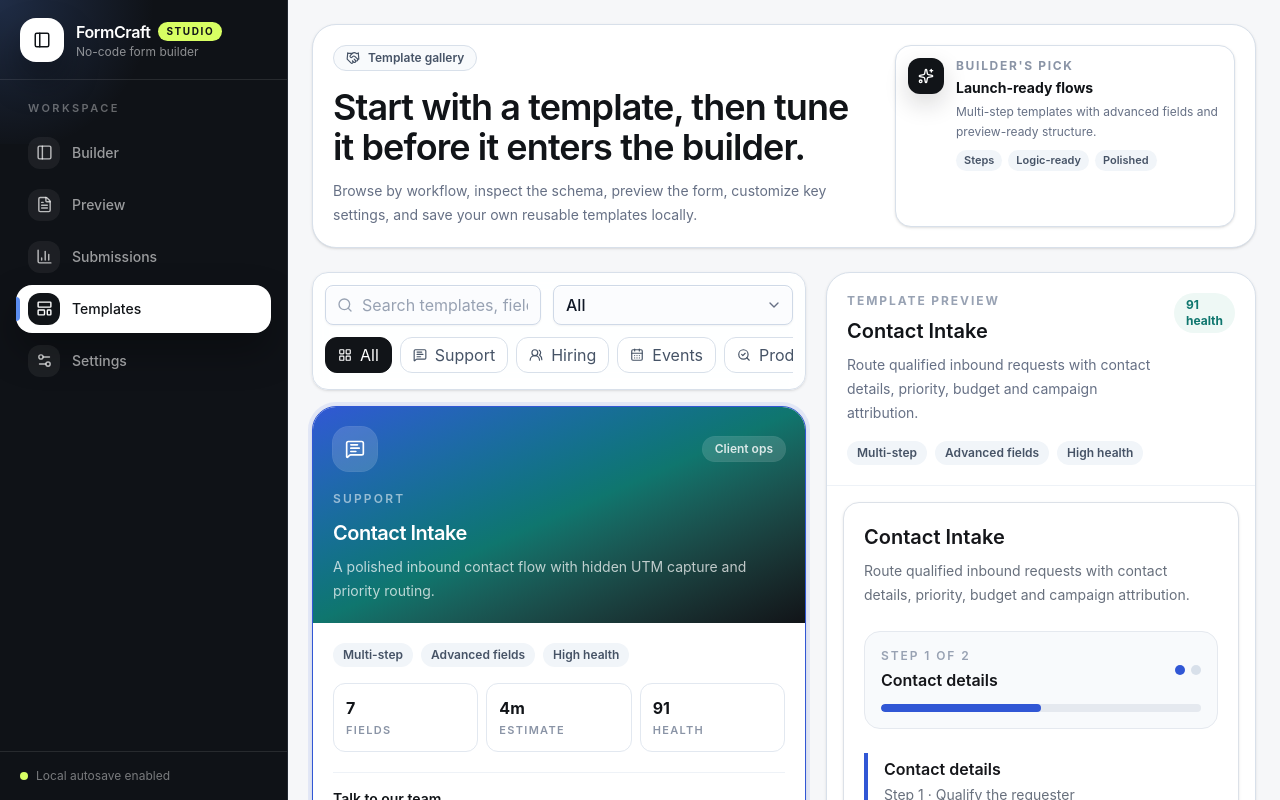
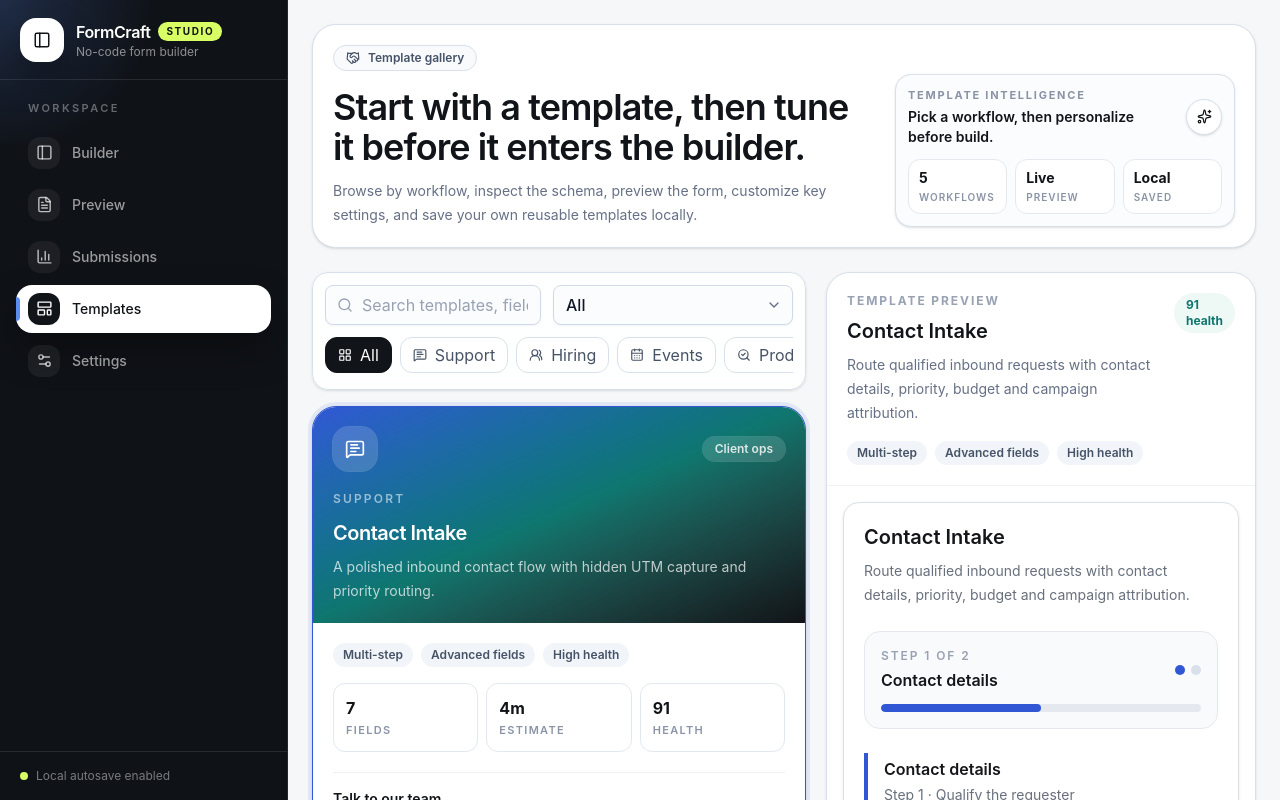
Before and after one commit to OmKhandale05/formcraft, a Next.js app: page /templates in a window 1280 px wide. Shown: the top 800 px of the page. Built offline with nearby package versions, Linux system fonts and the light colour scheme.

Commit message:
style(templates): refine intelligence summary strip

```diff
--- a/src/app/templates/page.tsx
+++ b/src/app/templates/page.tsx
@@ -284,23 +284,27 @@
                 Browse by workflow, inspect the schema, preview the form, customize key settings, and save your own reusable templates locally.
               </p>
             </div>
-            <div className="rounded-2xl border border-[#d8e0ea] bg-white p-3 shadow-sm">
-              <div className="flex items-start gap-3">
-                <span className="flex h-9 w-9 shrink-0 items-center justify-center rounded-xl bg-[#111418] text-white shadow-[0_10px_24px_rgba(17,20,24,0.16)]">
-                  <Sparkles size={16} />
+            <div className="self-end rounded-2xl border border-[#d8e0ea] bg-[#fbfcfe] p-3 shadow-sm">
+              <div className="flex items-center justify-between gap-3">
+                <div className="min-w-0">
+                  <p className="text-[11px] font-bold uppercase tracking-[0.16em] text-[#8a94a6]">Template intelligence</p>
+                  <p className="mt-1 text-sm font-semibold text-[#111418]">Pick a workflow, then personalize before build.</p>
+                </div>
+                <span className="flex h-9 w-9 shrink-0 items-center justify-center rounded-full border border-[#d8e0ea] bg-white text-[#111418] shadow-sm">
+                  <Sparkles size={15} />
                 </span>
-                <div className="min-w-0">
-                  <p className="text-xs font-bold uppercase tracking-[0.14em] text-[#8a94a6]">Builder&apos;s pick</p>
-                  <h2 className="mt-1 text-sm font-bold leading-5 text-[#111418]">Launch-ready flows</h2>
-                  <p className="mt-1 text-xs leading-5 text-[#667085]">Multi-step templates with advanced fields and preview-ready structure.</p>
-                  <div className="mt-2 flex flex-wrap gap-1.5">
-                    {["Steps", "Logic-ready", "Polished"].map((item) => (
-                      <span key={item} className="rounded-full bg-[#f1f5f9] px-2 py-0.5 text-[11px] font-semibold text-[#465366]">
-                        {item}
-                      </span>
-                    ))}
+              </div>
+              <div className="mt-3 grid grid-cols-3 gap-2">
+                {[
+                  ["5", "workflows"],
+                  ["Live", "preview"],
+                  ["Local", "saved"]
+                ].map(([value, label]) => (
+                  <div key={label} className="rounded-xl border border-[#e5e9ef] bg-white px-2.5 py-2">
+                    <p className="text-sm font-bold text-[#111418]">{value}</p>
+                    <p className="mt-0.5 text-[10px] font-semibold uppercase tracking-[0.1em] text-[#8a94a6]">{label}</p>
                   </div>
-                </div>
+                ))}
               </div>
             </div>
           </div>
```
